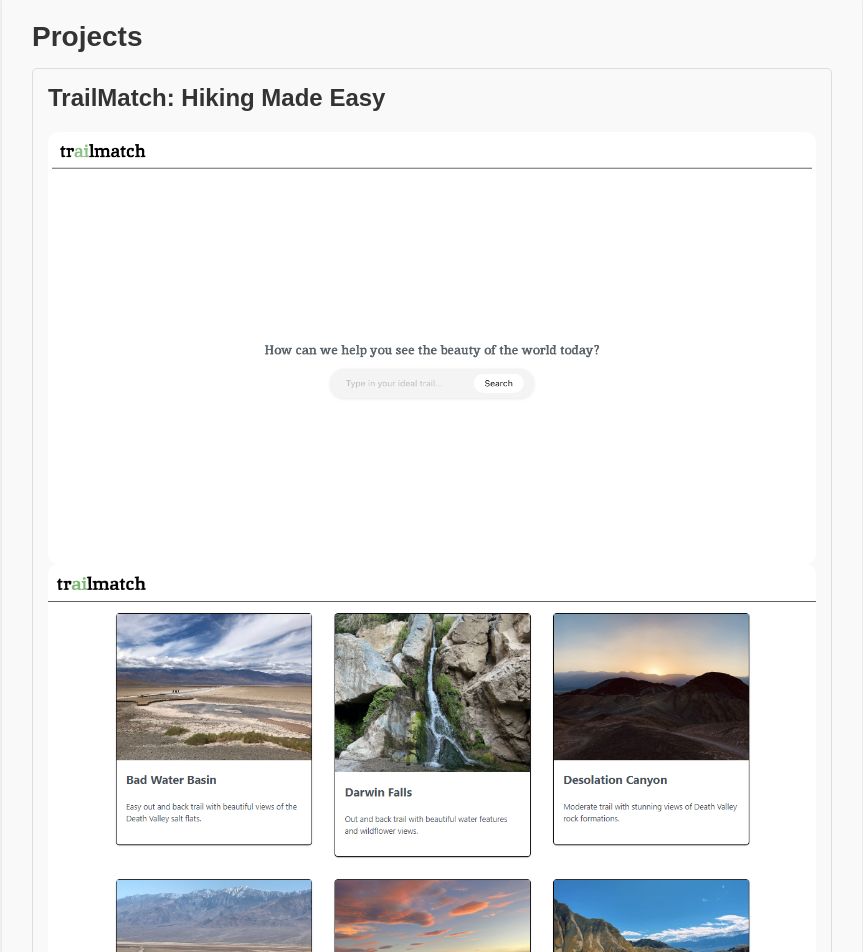
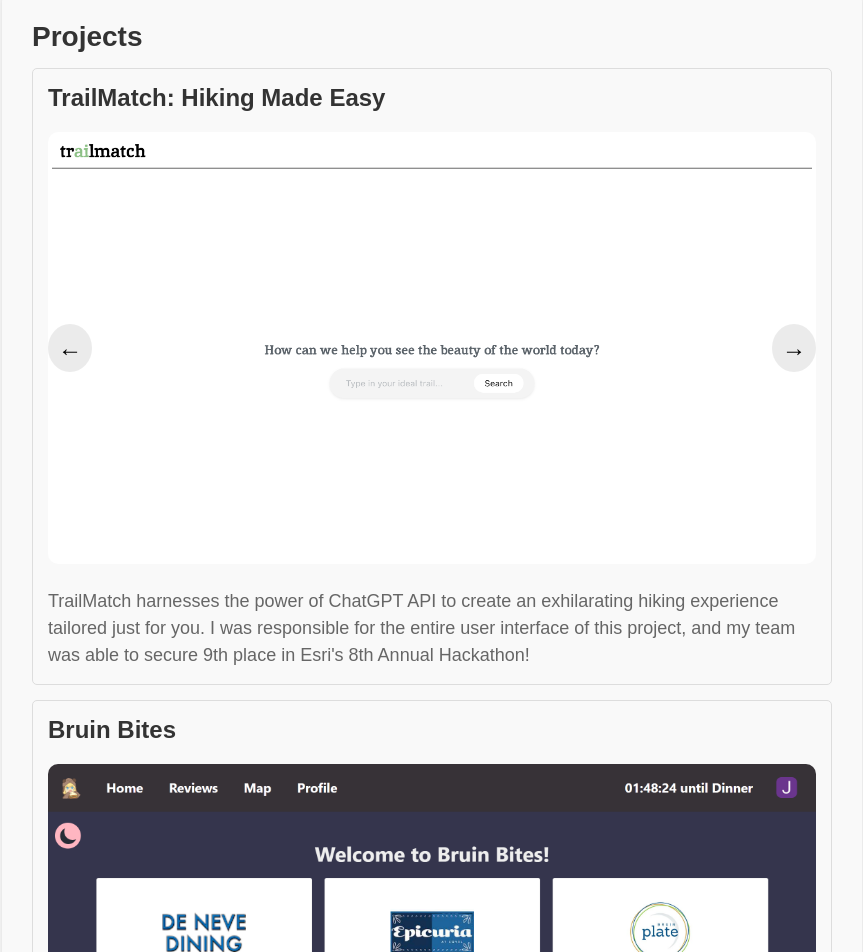
Before and after one commit to jardondaful/portfolio, a React (Create React App) app: page / in a window 1280 px wide. Shown: the part 1020-1972 px from the top of the page, without its empty margins (208-1071 px from the left). Built offline with nearby package versions, Linux system fonts and the light colour scheme.

Commit message:
added slideshow to trailmatch

```diff
--- a/src/App.css
+++ b/src/App.css
@@ -135,3 +135,35 @@ body {
     transform: translateY(0);
   }
 }
+
+.slideshow-container {
+  position: relative;
+}
+
+.arrow-button {
+  background: rgba(216, 216, 216, 0.5); /* Translucent white circle */
+  border: none;
+  font-size: 24px; /* Bold arrow size */
+  color: black;
+  padding: 10px;
+  border-radius: 50%; /* Makes the button a circle */
+  cursor: pointer;
+  position: absolute; /* Absolute positioning to place arrows on the image */
+}
+
+.left-arrow {
+  left: 0; /* Left edge */
+  top: 50%; /* Middle of the container */
+  transform: translateY(-50%); /* Centers the button vertically */
+}
+
+.right-arrow {
+  right: 0; /* Right edge */
+  top: 50%; /* Middle of the container */
+  transform: translateY(-50%); /* Centers the button vertically */
+}
+
+.slideshow-container {
+  position: relative; /* Relative positioning to contain the arrow buttons */
+  display: inline-block; /* Wraps the content to fit the image */
+}
--- a/src/App.js
+++ b/src/App.js
@@ -1,7 +1,20 @@
-import React from 'react';
+import React, { useState } from 'react';
 import './App.css';
-import images from './images'
+import images from './images';
+
 function App() {
+  // Declare state for the slideshow index
+  const [trailMatchIndex, setTrailMatchIndex] = useState(0);
+  // Array of TrailMatch images
+  const trailMatchImages = [images.trailmatchImage, images.trailMatchCardImage, images.trailMatchMapImage];
+
+  // Function to navigate through slideshow images
+  const handleTrailMatchNavigation = (offset) => {
+    const newIndex = trailMatchIndex + offset;
+    // Ensure index is within bounds of the images array
+    setTrailMatchIndex((newIndex + trailMatchImages.length) % trailMatchImages.length);
+  };
+
   return (
     <div className="App">
       {/* Header */}
@@ -23,26 +36,28 @@ function App() {
         <h2>Projects</h2>
         <div className="project">
           <h3>TrailMatch: Hiking Made Easy</h3>
-          <img src={images.trailmatchImage} alt="TrailMatch Project" style={{ width: '100%', display: 'block', margin: '0 auto', borderRadius: '10px' }}/>
-          <img src={images.trailMatchCardImage} alt="TrailMatch Project" style={{ width: '100%', display: 'block', margin: '0 auto', borderRadius: '10px' }}/>
-          <img src={images.trailMatchMapImage} alt="TrailMatch Project" style={{ width: '100%', display: 'block', margin: '0 auto', borderRadius: '10px' }}/>
-          <p>TrailMatch harnesses the power of ChatGPT API to create an
-             exhilarating hiking experience tailored just for you. I was responsible for the entire user interface of this project,
-             and my team was able to secure 9th place in Esri's 8th Annual Hackathon!
-          </p>
+          {/* Slideshow Controls */}
+          <div className="slideshow-container">
+            <button className="arrow-button left-arrow" onClick={() => handleTrailMatchNavigation(-1)}>←</button>
+            <img src={trailMatchImages[trailMatchIndex]} alt="TrailMatch Project" style={{ width: '100%', display: 'block', margin: '0 auto', borderRadius: '10px' }} />
+            <button className="arrow-button right-arrow" onClick={() => handleTrailMatchNavigation(1)}>→</button>
+          </div>
+          <p>TrailMatch harnesses the power of ChatGPT API to create an exhilarating hiking experience tailored just for you. I was responsible for the entire user interface of this project, and my team was able to secure 9th place in Esri's 8th Annual Hackathon!</p>
         </div>
         <div className="project">
           <h3>Bruin Bites</h3>
           <img src={images.BruinBitesImage} alt="BruinBites" style={{ width: '100%', display: 'block', margin: '0 auto', borderRadius: '10px' }}/>
           <p>Bruin Bites is a website that allows UCLA students to more easily connect with their friends through food! Right off the bat,
-             a new user can use the website to view what each restaurant/take-out option is serving, view their respective ratings, and even make them themselves. </p>
+             a new user can use the website to view what each restaurant/take-out option is serving, view their respective ratings, and even make them themselves.</p>
         </div>
-        <div className = "project">
+        <div className="project">
           <h3>California Cities Weather Dashboard</h3>
           <img src={images.DashboardImage} alt="DasbhoardImage" style={{ width: '100%', display: 'block', margin: '0 auto', borderRadius: '10px' }}/>
-          <p>test</p>
+          <p>
+             This was made with ArcGIS Pro and ArcGIS Dashboards, showcasing California's highest temperatures during the month of August. The interactive map highlights statewide temperature patterns and identifies major cities' hottest and coldest points, fusing application design and data analytics with the power of GIS.
+          </p>
         </div>
-        <div className = "project">
+        <div className="project">
           <h3>LA Cell Towers Explorer</h3>
           <img src={images.CellTowersImage} alt="CellImage" style={{ width: '100%', display: 'block', margin: '0 auto', borderRadius: '10px' }}/>
           <p>test</p>
```
